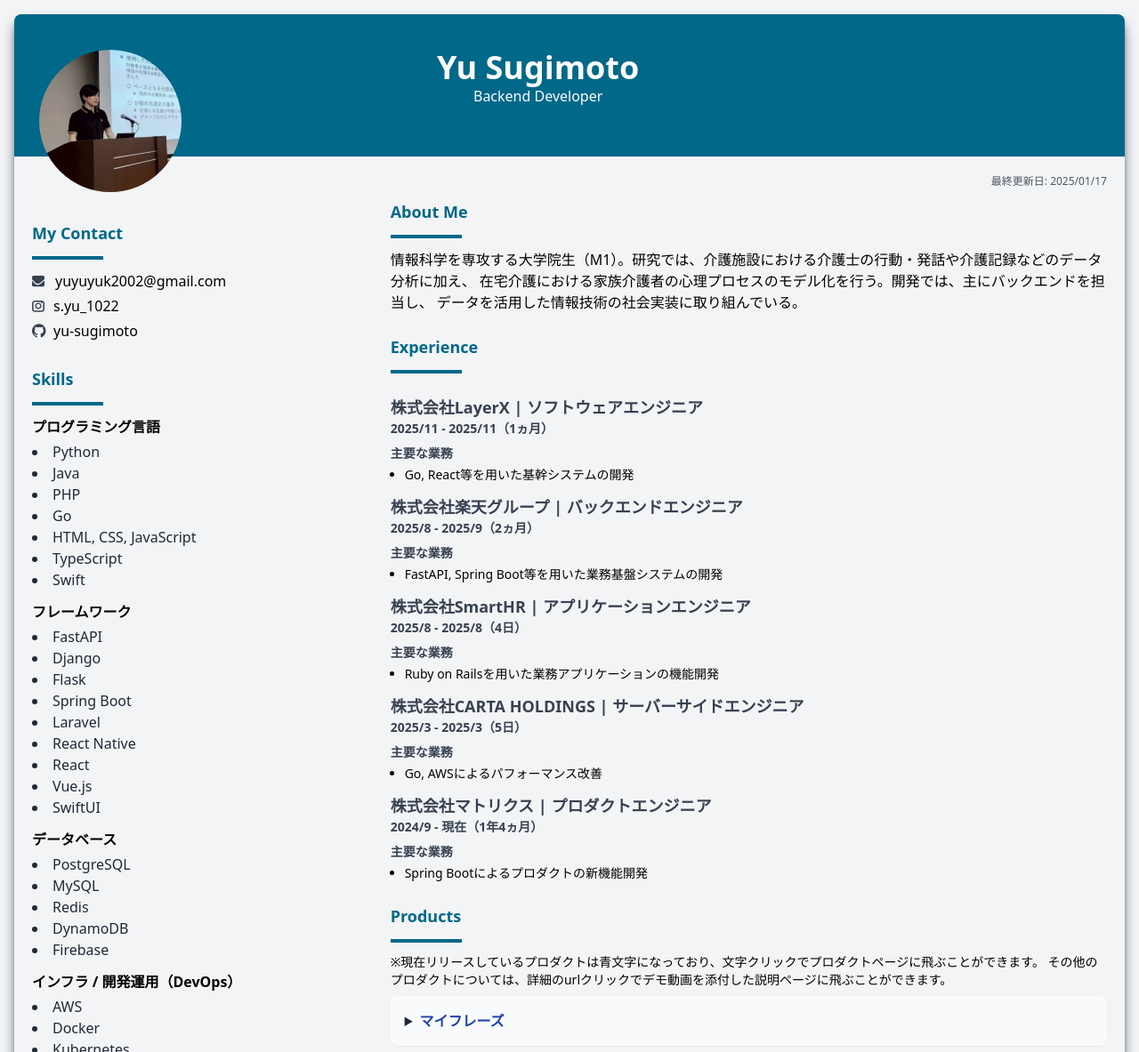
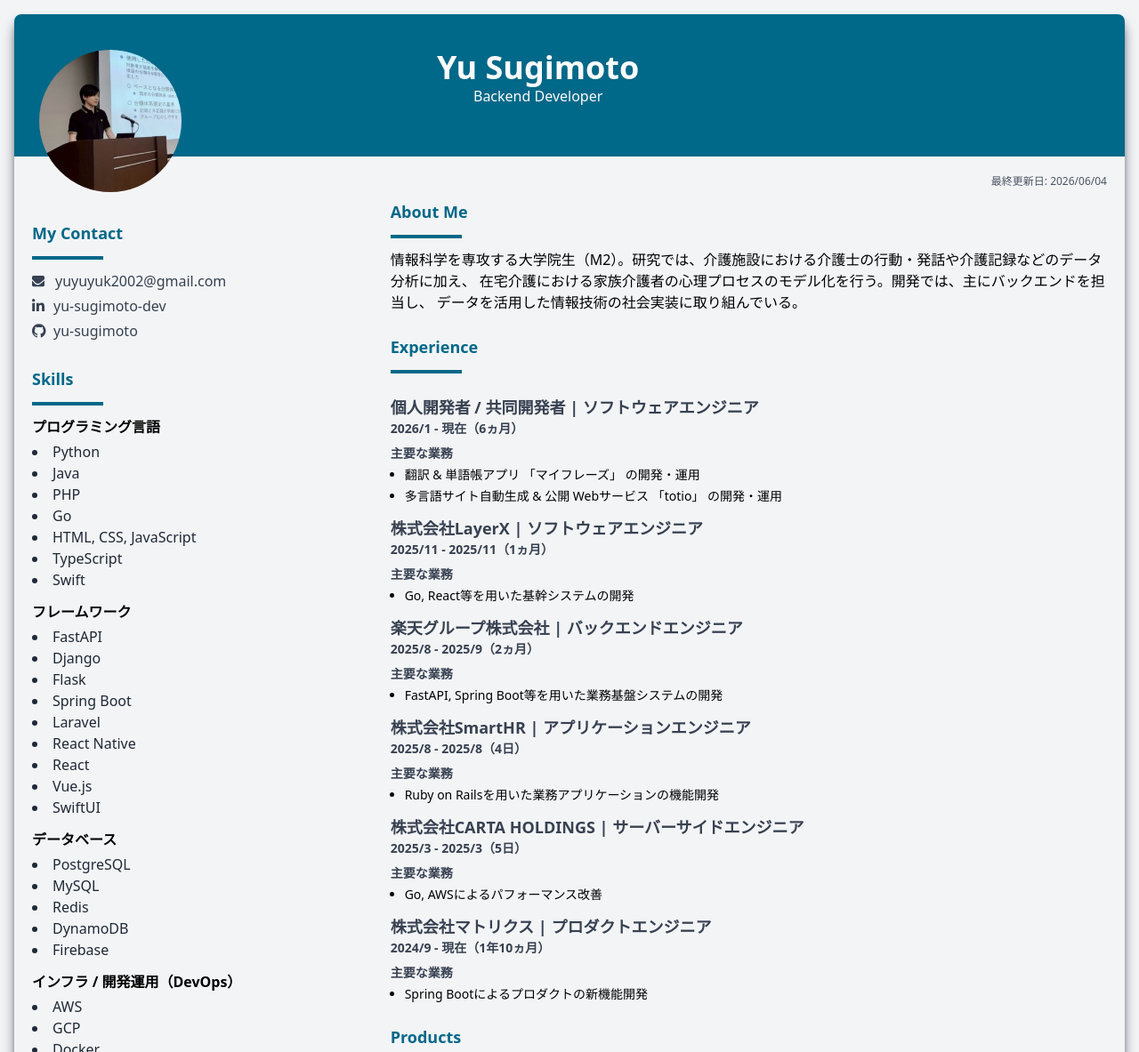
Before and after one commit to yu-sugimoto/profile, a website: page index.html in a window 1280 px wide. Shown: the top 1183 px of the page at 89% size. Drawn offline with Linux system fonts and the light colour scheme.

Commit message:
update profile

```diff
--- a/index.html
+++ b/index.html
@@ -49,42 +49,34 @@
                             <div class="border-2 w-20 border-top-color my-3"></div>
 
                             <div>
-                                <div class="flex items-center my-1">
-                                    <a class="w-6 text-gray-700 hover:text-orange-600" aria-label="Mail"
-                                        href="mailto:yuyuyuk2002@gmail.com" target="_blank"><svg
+                                <a class="flex items-center my-1 text-gray-700 hover:text-orange-600" aria-label="Mail"
+                                    href="mailto:yuyuyuk2002@gmail.com" target="_blank">
+                                    <span class="w-6"><svg
                                             xmlns="http://www.w3.org/2000/svg" viewBox="0 0 512 512" class="h-3.5">
                                             <path fill="currentColor" d="M502.3 190.8 327.4 338c-23.6 19.7-55.2 30-87.4 30s-63.8-10.3-87.4-30L9.7 190.8C3.9 185.8 0 178.1 0 170V96c0-35.3
                                                 28.7-64 64-64h384c35.3 0 64 28.7 64 64v74c0 8.1-3.9 15.8-9.7 20.8zM0 240v176c0
                                                 35.3 28.7 64 64 64h384c35.3 0 64-28.7 64-64V240l-165.4 138.5c-30.9
                                                 25.9-70.6 40.5-111.6 40.5s-80.7-14.6-111.6-40.5L0 240z">
                                             </path>
-                                        </svg>
-                                    </a>
+                                        </svg></span>
                                     <div class="truncate ml-0.5">yuyuyuk2002@gmail.com</div>
-                                </div>
-                                <div class="flex items-center my-1">
-                                    <a class="w-6 text-gray-700 hover:text-orange-600" aria-label="Instagram"
-                                        href="https://www.instagram.com/s.yu_1022" target="_blank"><svg
-                                            xmlns="http://www.w3.org/2000/svg" viewBox="0 0 576 512" class="h-4">
-                                            <path fill="currentColor" d="M224.1 141c-63.6 0-114.9 51.3-114.9 114.9s51.3 114.9 114.9 114.9
-                                                114.9-51.3 114.9-114.9S287.7 141 224.1 141zm0 186.6c-39.6 0-71.7-32.1-71.7-71.7
-                                                0-39.6 32.1-71.7 71.7-71.7 39.6 0 71.7 32.1 71.7 71.7 0 39.6-32.1 71.7-71.7
-                                                71.7zm146.4-194.3c0 14.9-12 26.9-26.9 26.9-14.9 0-26.9-12-26.9-26.9
-                                                0-14.9 12-26.9 26.9-26.9 14.9 0 26.9 12 26.9 26.9zm76.1
-                                                27.2c-.1-54.4-44.3-98.5-98.7-98.5H100.2c-54.4
-                                                0-98.6 44.1-98.7 98.5v211.5c.1 54.4 44.3 98.5
-                                                98.7 98.5h247.7c54.4 0 98.6-44.1 98.7-98.5V160.5zm-48.5
-                                                211.5c0 27.2-22.1 49.3-49.3 49.3H100.2c-27.2
-                                                0-49.3-22.1-49.3-49.3V160.5c0-27.2 22.1-49.3
-                                                49.3-49.3h247.7c27.2 0 49.3 22.1 49.3 49.3v211.5z">
+                                </a>
+                                <a class="flex items-center my-1 text-gray-700 hover:text-orange-600" aria-label="LinkedIn"
+                                    href="https://www.linkedin.com/in/yu-sugimoto-dev" target="_blank">
+                                    <span class="w-6"><svg
+                                            xmlns="http://www.w3.org/2000/svg" viewBox="0 0 448 512" class="h-4">
+                                            <path fill="currentColor" d="M100.28 448H7.4V148.9h92.88zM53.79
+                                                108.1C24.09 108.1 0 83.5 0 53.8a53.79 53.79 0 0 1 107.58 0c0
+                                                29.7-24.1 54.3-53.79 54.3zM447.9 448h-92.68V302.4c0-34.7-.7-79.2-48.29-79.2-48.29
+                                                0-55.69 37.7-55.69 76.7V448h-92.78V148.9h89.08v40.8h1.3c12.4-23.5
+                                                42.69-48.3 87.88-48.3 94 0 111.28 61.9 111.28 142.3V448z">
                                             </path>
-                                        </svg>
-                                    </a>
-                                    <div>s.yu_1022</div>
-                                </div>
-                                <div class="flex items-center my-1">
-                                    <a class="w-6 text-gray-700 hover:text-orange-600" aria-label="Github"
-                                        href="https://github.com/yu-sugimoto" target="_blank"><svg
+                                        </svg></span>
+                                    <div>yu-sugimoto-dev</div>
+                                </a>
+                                <a class="flex items-center my-1 text-gray-700 hover:text-orange-600" aria-label="Github"
+                                    href="https://github.com/yu-sugimoto" target="_blank">
+                                    <span class="w-6"><svg
                                             xmlns="http://www.w3.org/2000/svg" viewBox="0 0 496 512" class="h-4">
                                             <path fill="currentColor" d="M165.9 397.4c0 2-2.3 3.6-5.2 3.6-3.2 .3-5.5-1.2-5.5-3.3
                                                 0-2.1 2.3-3.7 5.2-3.7 2.9-.1 5.5 1.1 5.5 3.4zm-31.6-2c-.7
@@ -108,10 +100,9 @@
                                                 46.3v68.6c0 6.6 4.5 14.3 17.2 11.9C424.8 459.1 496 366 496
                                                 256 496 119 385 8 248 8z">
                                             </path>
-                                        </svg>
-                                    </a>
+                                        </svg></span>
                                     <div>yu-sugimoto</div>
-                                </div>
+                                </a>
 
                             </div>
                         </div>
@@ -164,6 +155,7 @@
                                     <h3 class="font-bold my-1">インフラ / 開発運用（DevOps）</h3>
                                     <ul class="list-disc list-inside text-gray-800">
                                         <li>AWS</li>
+                                        <li>GCP</li>
                                         <li>Docker</li>
                                         <li>Kubernetes</li>
                                         <li>Kafka</li>
@@ -203,12 +195,12 @@
                     </div>
 
                     <div class="flex flex-col sm:w-2/3 order-first sm:order-none sm:-mt-10">
-                        <p class="text-right text-xs text-gray-600">最終更新日: 2025/01/17</p>
+                        <p class="text-right text-xs text-gray-600">最終更新日: 2026/06/04</p>
                         <!-- About me -->
                         <div class="py-3">
                             <h2 class="text-lg font-poppins font-bold text-top-color">About Me</h2>
                             <div class="border-2 w-20 border-top-color my-3"></div>
-                            <p>情報科学を専攻する大学院生（M1）。研究では、介護施設における介護士の行動・発話や介護記録などのデータ分析に加え、
+                            <p>情報科学を専攻する大学院生（M2）。研究では、介護施設における介護士の行動・発話や介護記録などのデータ分析に加え、
                                 在宅介護における家族介護者の心理プロセスのモデル化を行う。開発では、主にバックエンドを担当し、
                                 データを活用した情報技術の社会実装に取り組んでいる。
                             </p>
@@ -222,6 +214,16 @@
                             <div class="flex flex-col">
 
                                 <div class="flex flex-col mt-3">
+                                    <p class="text-lg font-bold text-gray-700">個人開発者 / 共同開発者 | ソフトウェアエンジニア</p>
+                                    <p class="font-semibold text-sm text-gray-700">2026/1 - 現在（6ヵ月）</p>
+                                    <p class="font-semibold text-sm text-gray-700 mt-2 mb-1">主要な業務</p>
+                                    <ul class="text-sm list-disc pl-4 space-y-1">
+                                        <li>翻訳 & 単語帳アプリ 「マイフレーズ」 の開発・運用</li>
+                                        <li>多言語サイト自動生成 & 公開 Webサービス 「totio」 の開発・運用</li>
+                                    </ul>
+                                </div>
+
+                                <div class="flex flex-col mt-3">
                                     <p class="text-lg font-bold text-gray-700">株式会社LayerX | ソフトウェアエンジニア</p>
                                     <p class="font-semibold text-sm text-gray-700">2025/11 - 2025/11（1ヵ月）</p>
                                     <p class="font-semibold text-sm text-gray-700 mt-2 mb-1">主要な業務</p>
@@ -231,7 +233,7 @@
                                 </div>
 
                                 <div class="flex flex-col mt-3">
-                                    <p class="text-lg font-bold text-gray-700">株式会社楽天グループ | バックエンドエンジニア</p>
+                                    <p class="text-lg font-bold text-gray-700">楽天グループ株式会社 | バックエンドエンジニア</p>
                                     <p class="font-semibold text-sm text-gray-700">2025/8 - 2025/9（2ヵ月）</p>
                                     <p class="font-semibold text-sm text-gray-700 mt-2 mb-1">主要な業務</p>
                                     <ul class="text-sm list-disc pl-4 space-y-1">
@@ -259,7 +261,7 @@
 
                                 <div class="flex flex-col mt-3">
                                     <p class="text-lg font-bold text-gray-700">株式会社マトリクス | プロダクトエンジニア</p>
-                                    <p class="font-semibold text-sm text-gray-700">2024/9 - 現在（1年4ヵ月）</p>
+                                    <p class="font-semibold text-sm text-gray-700">2024/9 - 現在（1年10ヵ月）</p>
                                     <p class="font-semibold text-sm text-gray-700 mt-2 mb-1">主要な業務</p>
                                     <ul class="text-sm list-disc pl-4 space-y-1">
                                         <li>Spring Bootによるプロダクトの新機能開発</li>
@@ -285,11 +287,55 @@
                                 <details class="bg-gray-50 rounded-lg p-4 shadow-sm">
                                     <summary class="cursor-pointer font-semibold text-gray-800">
                                         <a
+                                            href="https://totio.io"><span
+                                                class="text-blue-800">totio</span></a>
+                                    </summary>
+                                    <p class="text-sm text-gray-700 mt-2 pl-2">
+                                        多言語サイト自動生成 & 公開サービスで、URLを入力すると自動的に多言語対応のサイトが作成できます。
+                                    </p>
+                                    <ul class="mt-3 text-sm text-gray-600 pl-4 list-disc list-inside">
+                                        <li><span class="font-medium text-gray-800">制作月：</span> 2026.4</li>
+                                        <li><span class="font-medium text-gray-800">媒体：</span> Web アプリケーション</li>
+                                        </li>
+                                        <li><span class="font-medium text-gray-800">使用技術：</span> FastAPI , React,
+                                            PostgreSQL, GCP(GCE), Cloudflare</li>
+                                        </li>
+                                        <li><span class="font-medium text-gray-800">詳細：</span><a
+                                                href="https://github.com/Quadrillion-Game/multilingual-translation-app"><span
+                                                    class="text-blue-800">
+                                                    https://github.com/Quadrillion-Game/multilingual-translation-app</a>
+                                        </li>
+                                    </ul>
+                                </details>
+
+                                <details class="bg-gray-50 rounded-lg p-4 shadow-sm">
+                                    <summary class="cursor-pointer font-semibold text-gray-800">
+                                        UI/UX 特化型コーディングエージェント
+                                    </summary>
+                                    <p class="text-sm text-gray-700 mt-2 pl-2">
+                                        AIがユーザーのUI/UXに関する要望をもとに、複数のデザインパターンを実装した上で提示し、選んだデザインのPRを出してくれるWebサイトです。
+                                    </p>
+                                    <ul class="mt-3 text-sm text-gray-600 pl-4 list-disc list-inside">
+                                        <li><span class="font-medium text-gray-800">制作月：</span> 2026.2</li>
+                                        <li><span class="font-medium text-gray-800">媒体：</span> Web アプリケーション</li>
+                                        <li><span class="font-medium text-gray-800">使用技術：</span> FastAPI, React,
+                                            PostgreSQL, LangGraph, Kubernetes
+                                        </li>
+                                        <li><span class="font-medium text-gray-800">詳細：</span><a
+                                                href="https://github.com/yu-sugimoto/ui-recommender"><span
+                                                    class="text-blue-800">
+                                                    https://github.com/yu-sugimoto/ui-recommender</a></li>
+                                    </ul>
+                                </details>
+
+                                <details class="bg-gray-50 rounded-lg p-4 shadow-sm">
+                                    <summary class="cursor-pointer font-semibold text-gray-800">
+                                        <a
                                             href="https://apps.apple.com/jp/app/%E3%83%9E%E3%82%A4%E3%83%95%E3%83%AC%E3%83%BC%E3%82%BA/id6754671732"><span
                                                 class="text-blue-800">マイフレーズ</span></a>
                                     </summary>
                                     <p class="text-sm text-gray-700 mt-2 pl-2">
-                                        翻訳 & 学習アプリ。英語のフレーズを簡単に保存・管理できるiosアプリです。
+                                        翻訳 & 学習アプリ。英語のフレーズを簡単に保存・管理できるiOSアプリです。
                                     </p>
                                     <ul class="mt-3 text-sm text-gray-600 pl-4 list-disc list-inside">
                                         <li><span class="font-medium text-gray-800">制作月：</span> 2026.1</li>
```
